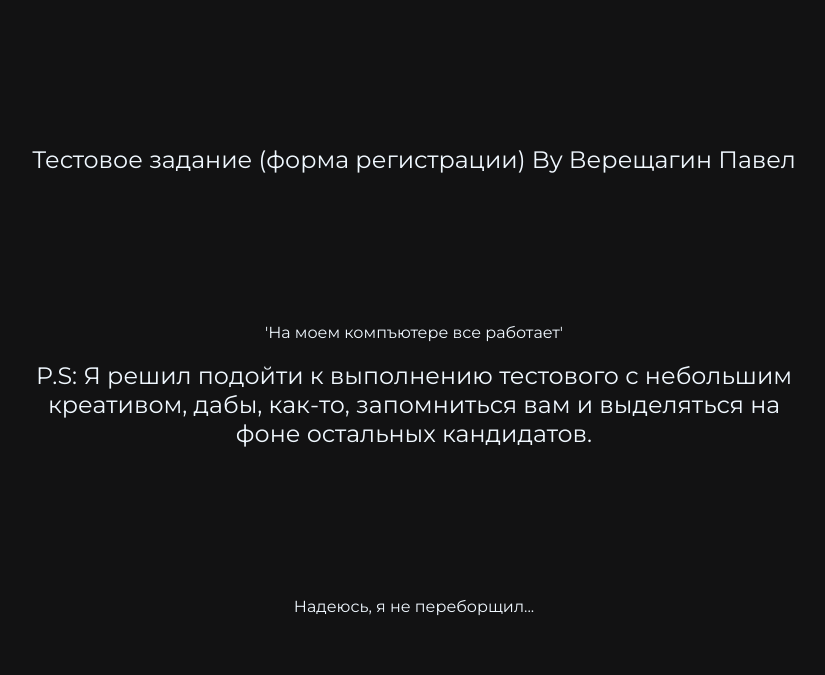
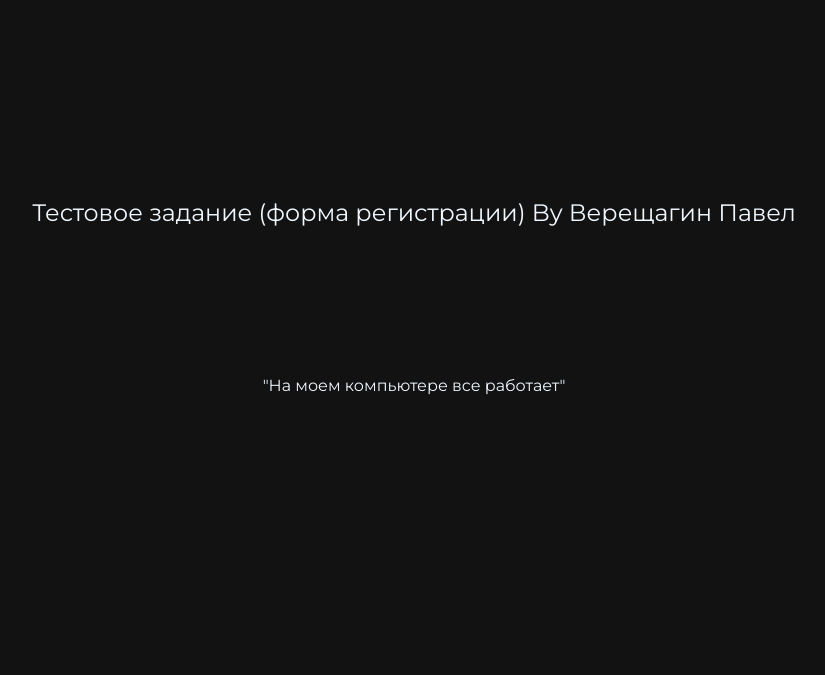
Before and after one commit to CajlaM-6paT/-MAMOD, a plain HTML site: page index.html in a window 1280 px wide. Shown: the whole page, without its empty margins (226-1051 px from the left). Drawn offline with nearby package versions, Linux system fonts and the light colour scheme; a script that the page names is missing.

Commit message:
Update index.html

```diff
--- a/index.html
+++ b/index.html
@@ -8,6 +8,7 @@
     <link rel="preconnect" href="https://fonts.gstatic.com" crossorigin>
     <link href="https://fonts.googleapis.com/css2?family=Montserrat:wght@400;500;700&display=swap" rel="stylesheet">
     <link rel="stylesheet" href="css/style.css">
+
 </head>
 <body>
     <div class="form-wrapper">
@@ -98,18 +99,18 @@
                 </p>
                 <br>
                 <p class="mainText">
-                    'На моем компъютере все работает'
+                    "На моем компьютере все работает"
                 </p>
             </div>
             <br>
             <div>
                 <p class="mainText">
-                    P.S: Я решил подойти к выполнению тестового с небольшим
-                    креативом, дабы, как-то, запомниться вам и выделяться на фоне остальных кандидатов.
+                   <!--  P.S: Я решил подойти к выполнению тестового с небольшим
+                    креативом, дабы, как-то, запомниться вам и выделяться на фоне остальных кандидатов. -->
                 </p>
                 <br>
                 <p class="mainText">
-                    Надеюсь, я не переборщил...
+                   <!--  Надеюсь, я не переборщил... -->
                 </p>
             </div>
         </div>
@@ -150,7 +151,7 @@ function startReveal(){
 function revealmainText(i) {
 	setTimeout(function() {
 		mainTextArray[i].setAttribute('style', `color: inherit; `);
-	}, 10 * i);
+	}, 30 * i);
 }
 
 function shuffle(array) {
```
